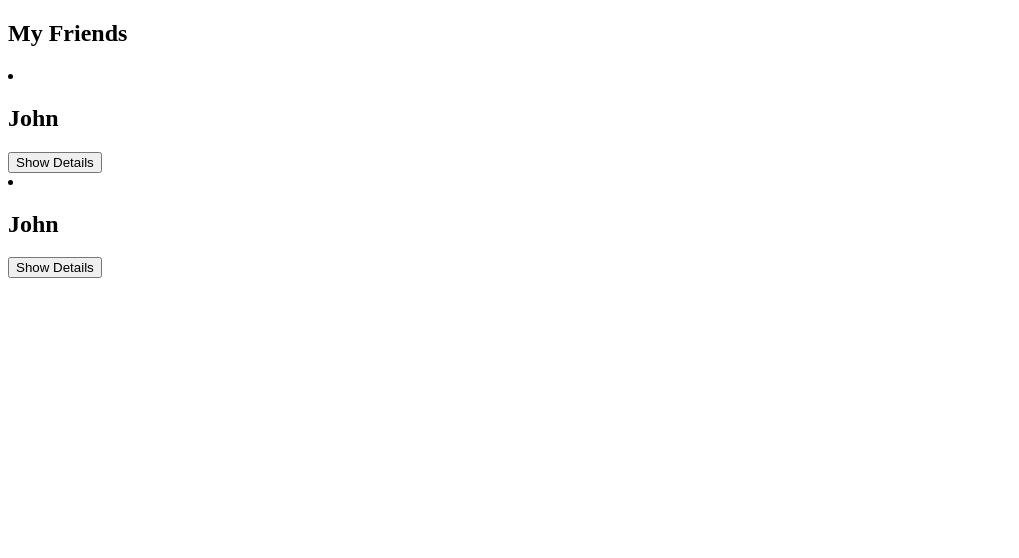
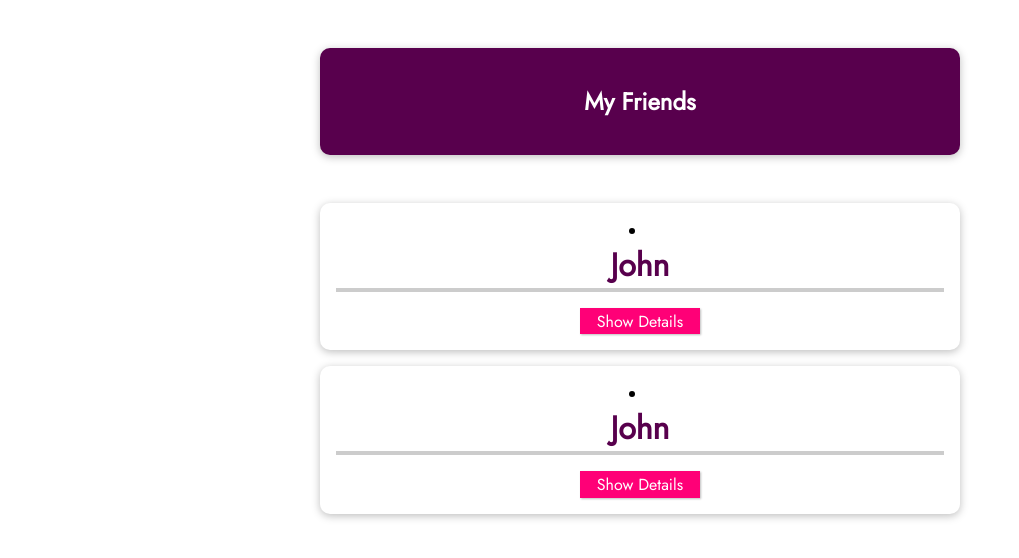
Before and after one commit to barathrajd/vue, a Vue app in the folder section-11/: page / in a window 1280 px wide. Shown: the top 558 px of the page, without its empty margins (0-1019 px from the left). Built offline with nearby package versions, Linux system fonts and the light colour scheme.

Commit message:
vue using .vue file

```diff
--- a/section-11/src/App.vue
+++ b/section-11/src/App.vue
@@ -1,7 +1,11 @@
 <template>
-  <h2>My Friends</h2>
-  <friend-contact></friend-contact>
-  <friend-contact></friend-contact>
+  <section>
+    <header>
+      <h1>My Friends</h1>
+    </header>
+    <friend-contact></friend-contact>
+    <friend-contact></friend-contact>
+  </section>
 </template>
 
 <script>
@@ -13,3 +17,70 @@
   }
 }
 </script>
+
+<style>
+@import url('https://fonts.googleapis.com/css2?family=Jost&display=swap');
+* {
+  box-sizing: border-box;
+}
+
+html {
+  font-family: 'Jost', sans-serif;
+}
+
+body {
+  margin: 0;
+}
+
+header {
+  box-shadow: 0 2px 8px rgba(0, 0, 0, 0.26);
+  margin: 3rem auto;
+  border-radius: 10px;
+  padding: 1rem;
+  background-color: #58004d;
+  color: white;
+  text-align: center;
+  width: 90%;
+  max-width: 40rem;
+}
+
+ul {
+  margin: 0;
+  padding: 0;
+  list-style: none;
+}
+
+li {
+  box-shadow: 0 2px 8px rgba(0, 0, 0, 0.26);
+  margin: 1rem auto;
+  border-radius: 10px;
+  padding: 1rem;
+  text-align: center;
+  width: 90%;
+  max-width: 40rem;
+}
+
+h2 {
+  font-size: 2rem;
+  border-bottom: 4px solid #ccc;
+  color: #58004d;
+  margin: 0 0 1rem 0;
+}
+
+button {
+  font: inherit;
+  cursor: pointer;
+  border: 1px solid #ff0077;
+  background-color: #ff0077;
+  color: white;
+  padding: 0.05rem 1rem;
+  box-shadow: 1px 1px 2px rgba(0, 0, 0, 0.26);
+}
+
+button:hover,
+button:active {
+  background-color: #ec3169;
+  border-color: #ec3169;
+  box-shadow: 1px 1px 4px rgba(0, 0, 0, 0.26);
+}
+</style>
--- a/section-11/src/components/FriendContact.vue
+++ b/section-11/src/components/FriendContact.vue
@@ -1,7 +1,7 @@
 <template>
   <li>
     <h2>{{ friend.name }}</h2>
-    <button @click="toggleDetails">Show Details</button>
+    <button @click="toggleDetails">{{ detailsAreVisible ? 'Hide' : 'Show' }} Details</button>
     <ul v-if="detailsAreVisible">
       <li><strong>Phone:</strong> {{ friend.phone }}</li>
       <li><strong>Email:</strong> {{ friend.email }}</li>
```
